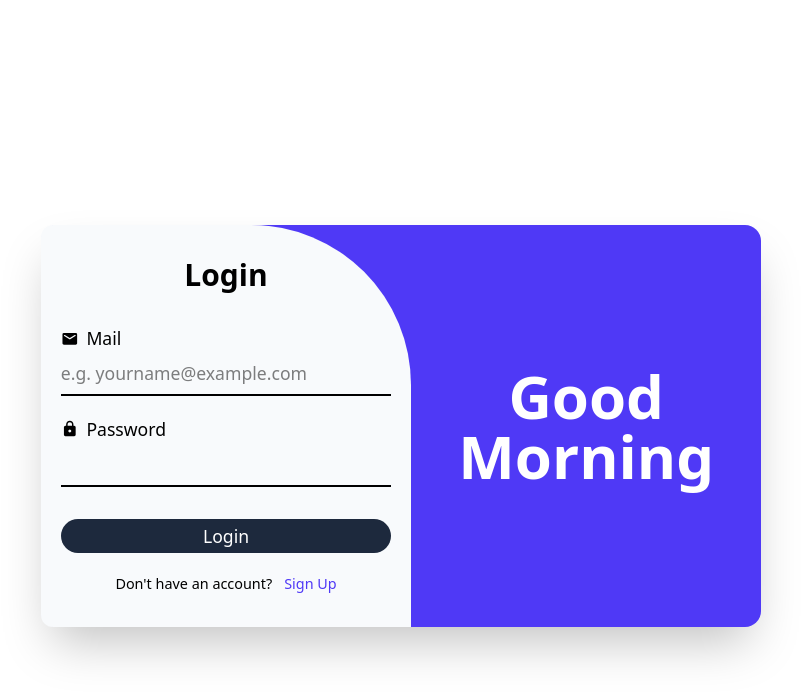
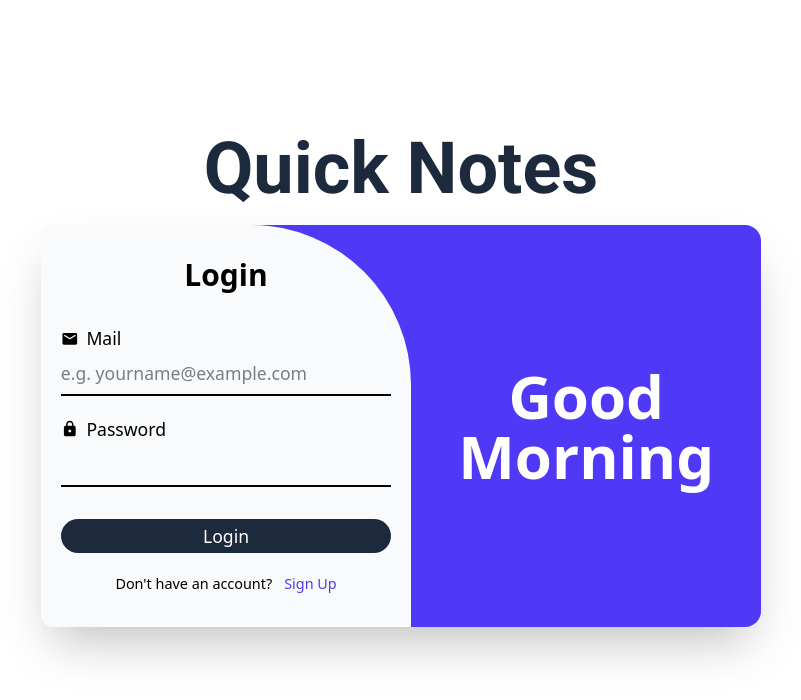
Before and after one commit to d0ub1e-A/ECE_2100_2210022, a React (Vite) app: page /login in a window 1280 px wide. Shown: the top 700 px of the page, without its empty margins (239-1040 px from the left). Built offline with nearby package versions, Linux system fonts and the light colour scheme; a web font is replaced by a local one.

Commit message:
regular update

```diff
--- a/src/LoginPage.jsx
+++ b/src/LoginPage.jsx
@@ -24,7 +24,7 @@ export default function LoginPage() {
     <>
       <div className={`h-screen flex flex-col gap-5 items-center justify-center ${isDark() && 'bg-slate-800'}`}>
         <Link to={`/`}>
-          <h1 className={`text-5xl md:text-7xl text-center -mt-10 bg-transparent ${isDark ? "text-white" : "text-[#1b1d3f]"} font-bold font-[roboto] hover:scale-110 transition`}>Quick Notes</h1>
+          <h1 className={`text-5xl md:text-7xl text-center -mt-10 bg-transparent ${isDark() ? "text-white" : "text-slate-800"} font-bold font-[roboto] hover:scale-110 transition`}>Quick Notes</h1>
         </Link>
 
         <div className={`flex flex-col-reverse gap-6 md:gap-0 md:flex-row shadow-2xl bg-indigo-600 rounded-2xl`}>
```
